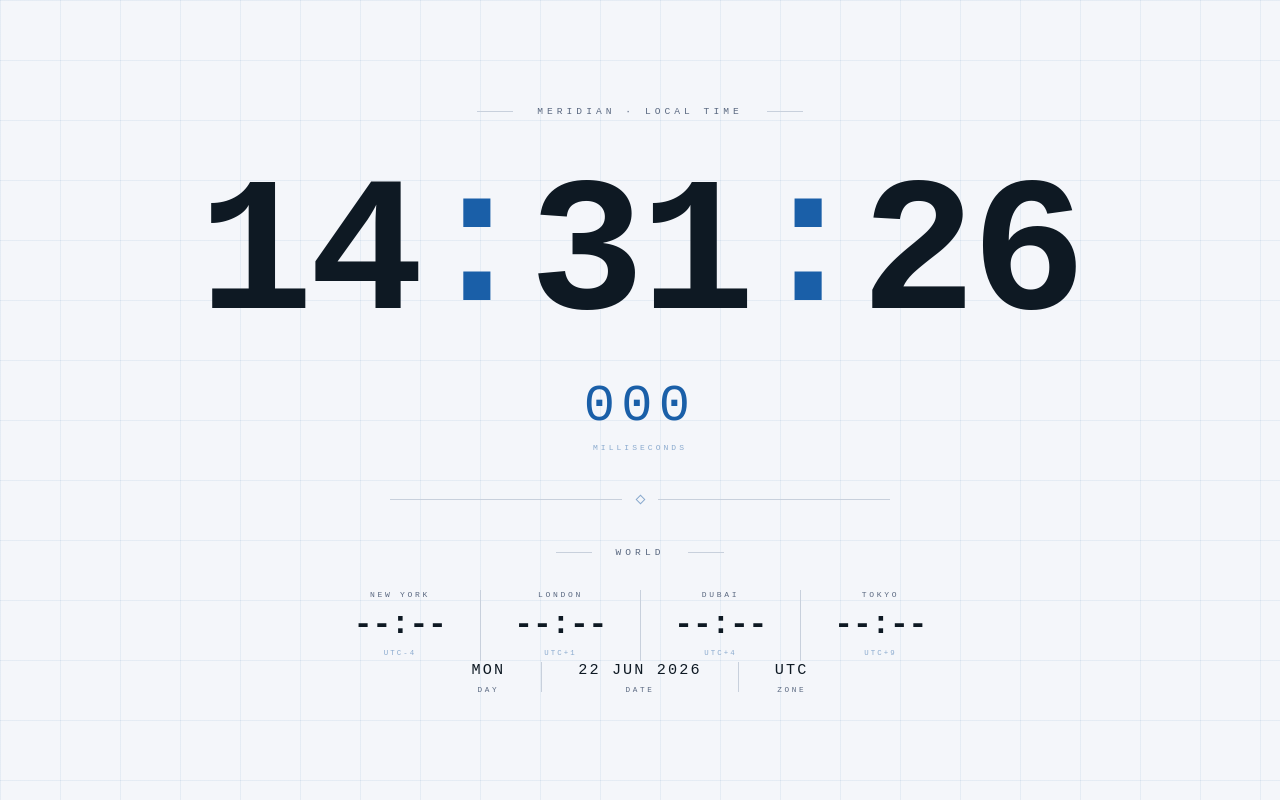
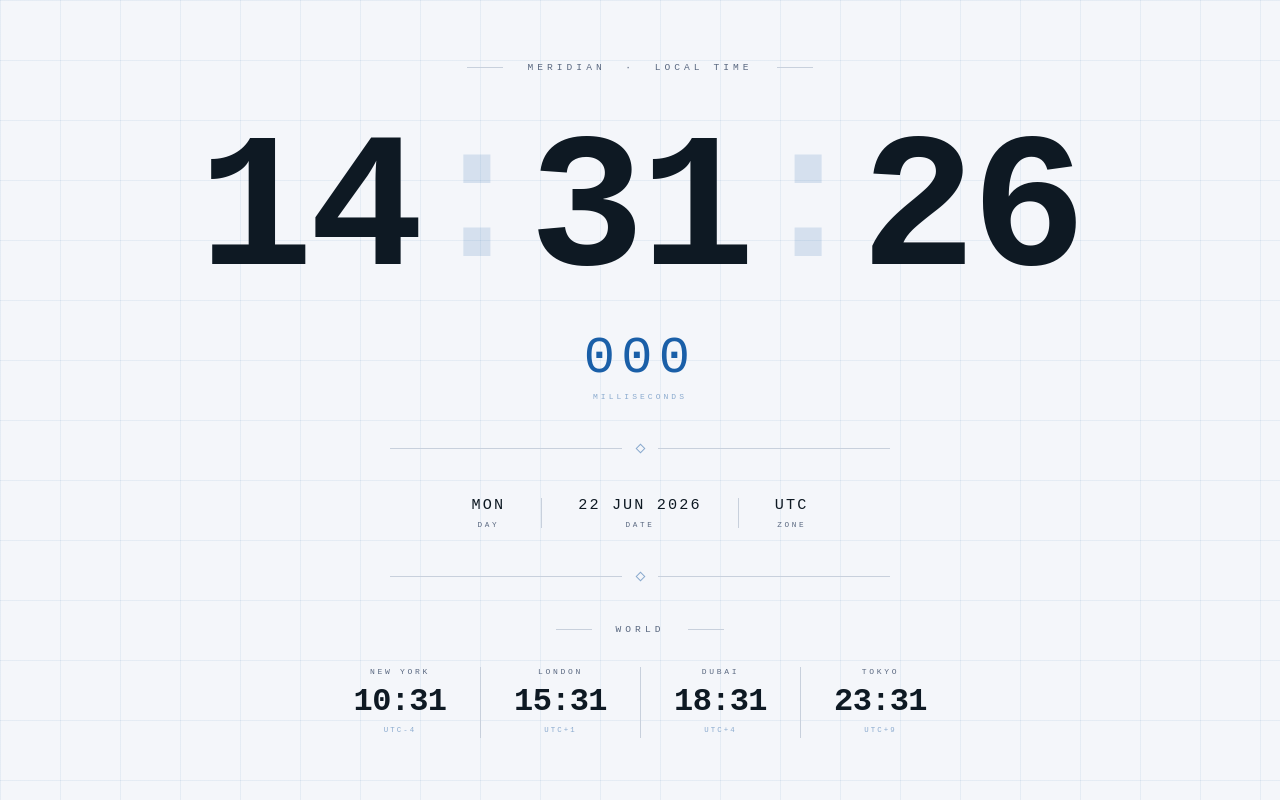
Before and after one commit to JulianBurgi/meridian-clock, a plain HTML site: page index.html in a window 1280 px wide. Drawn offline with Linux system fonts and the light colour scheme.

Commit message:
release: final polish — fix world clock ticking, move date above world panel, tighten layout

```diff
--- a/index.html
+++ b/index.html
@@ -29,58 +29,28 @@
       display: flex;
       align-items: center;
       justify-content: center;
+      padding: 3rem 1rem;
     }
 
-    .clock { text-align: center; padding: 2rem; width: 100%; }
+    .clock { text-align: center; width: 100%; }
 
-    .eyebrow {
+    /* ── shared components ── */
+    .section-label {
       font-size: 0.6rem;
       letter-spacing: 0.42em;
       text-transform: uppercase;
       color: var(--secondary);
-      margin-bottom: 2.75rem;
       display: flex;
       align-items: center;
       justify-content: center;
       gap: 1.5rem;
     }
-    .eyebrow::before, .eyebrow::after {
+    .section-label::before, .section-label::after {
       content: '';
       width: 36px;
       height: 1px;
       background: var(--rule);
       display: block;
-    }
-
-    .time-display {
-      font-size: clamp(3.5rem, 15vw, 12.5rem);
-      font-weight: 700;
-      letter-spacing: -0.025em;
-      line-height: 1;
-      font-variant-numeric: tabular-nums;
-      white-space: nowrap;
-    }
-
-    .colon { color: var(--accent); display: inline-block; position: relative; top: -0.04em; }
-
-    .ms-block {
-      margin-top: 1.5rem;
-      display: flex;
-      flex-direction: column;
-      align-items: center;
-      gap: 0.45rem;
-    }
-    .ms-display {
-      font-size: clamp(1.6rem, 4.5vw, 3.25rem);
-      font-variant-numeric: tabular-nums;
-      letter-spacing: 0.12em;
-      color: var(--accent);
-    }
-    .ms-label {
-      font-size: 0.5rem;
-      letter-spacing: 0.38em;
-      text-transform: uppercase;
-      color: var(--accent-muted);
     }
 
     .rule {
@@ -100,8 +70,57 @@
       margin: 0 0.9rem;
     }
 
-    .date-row { display: flex; align-items: center; justify-content: center; }
-    .date-field { text-align: center; padding: 0 clamp(1rem, 3vw, 2.25rem); }
+    /* ── main time ── */
+    .section-label.main { margin-bottom: 2.75rem; }
+
+    .time-display {
+      font-size: clamp(3.5rem, 15vw, 12.5rem);
+      font-weight: 700;
+      letter-spacing: -0.025em;
+      line-height: 1;
+      font-variant-numeric: tabular-nums;
+      white-space: nowrap;
+    }
+
+    .colon {
+      color: var(--accent);
+      display: inline-block;
+      position: relative;
+      top: -0.04em;
+      transition: opacity 0.07s linear;
+    }
+
+    .ms-block {
+      margin-top: 1.5rem;
+      display: flex;
+      flex-direction: column;
+      align-items: center;
+      gap: 0.45rem;
+    }
+    .ms-display {
+      font-size: clamp(1.6rem, 4.5vw, 3.25rem);
+      font-variant-numeric: tabular-nums;
+      letter-spacing: 0.12em;
+      color: var(--accent);
+      line-height: 1;
+    }
+    .ms-label {
+      font-size: 0.5rem;
+      letter-spacing: 0.38em;
+      text-transform: uppercase;
+      color: var(--accent-muted);
+    }
+
+    /* ── date row ── */
+    .date-row {
+      display: flex;
+      align-items: center;
+      justify-content: center;
+    }
+    .date-field {
+      text-align: center;
+      padding: 0 clamp(1rem, 3vw, 2.25rem);
+    }
     .date-value {
       font-size: clamp(0.7rem, 1.8vw, 0.95rem);
       letter-spacing: 0.14em;
@@ -118,35 +137,10 @@
     }
     .date-sep { width: 1px; height: 30px; background: var(--rule); flex-shrink: 0; }
 
-    @media (prefers-reduced-motion: reduce) {
-      /* colons stay visible, ms counter still updates — just no rapid opacity flicker */
-      .colon { opacity: 1 !important; }
-    }
+    /* ── world clock panel ── */
+    .world-section { margin-top: 0; }
 
-    /* ── world clock panel ── */
-    .world-section {
-      margin-top: 2.75rem;
-      text-align: center;
-    }
-
-    .world-eyebrow {
-      font-size: 0.6rem;
-      letter-spacing: 0.42em;
-      text-transform: uppercase;
-      color: var(--secondary);
-      margin-bottom: 2rem;
-      display: flex;
-      align-items: center;
-      justify-content: center;
-      gap: 1.5rem;
-    }
-    .world-eyebrow::before, .world-eyebrow::after {
-      content: '';
-      width: 36px;
-      height: 1px;
-      background: var(--rule);
-      display: block;
-    }
+    .section-label.world { margin-bottom: 2rem; }
 
     .world-grid {
       display: grid;
@@ -159,9 +153,7 @@
       text-align: center;
       padding: 0 0.75rem 0.25rem;
     }
-    .zone-card + .zone-card {
-      border-left: 1px solid var(--rule);
-    }
+    .zone-card + .zone-card { border-left: 1px solid var(--rule); }
 
     .zone-city {
       font-size: 0.5rem;
@@ -172,21 +164,22 @@
       white-space: nowrap;
     }
 
+    .zone-time-wrap {
+      position: relative;
+      display: inline-block;
+      line-height: 1;
+    }
     .zone-time {
       font-size: clamp(1.25rem, 3vw, 2rem);
       font-weight: 700;
       font-variant-numeric: tabular-nums;
       letter-spacing: -0.02em;
-      line-height: 1;
       color: var(--text);
-      position: relative;
-      display: inline-block;
     }
-
     .zone-day-badge {
       position: absolute;
-      top: -0.4em;
-      right: -1.4em;
+      top: -0.45em;
+      right: -1.5em;
       font-size: 0.42rem;
       letter-spacing: 0.05em;
       color: var(--accent);
@@ -202,14 +195,19 @@
     }
 
     @media (max-width: 420px) {
-      .world-grid { grid-template-columns: repeat(2, 1fr); row-gap: 1.5rem; }
-      .zone-card:nth-child(2n+1) { border-left: none; }
+      .world-grid { grid-template-columns: repeat(2, 1fr); row-gap: 1.75rem; }
+      .zone-card:nth-child(odd) { border-left: none; }
+    }
+
+    @media (prefers-reduced-motion: reduce) {
+      .colon { transition: none; opacity: 1 !important; }
     }
   </style>
 </head>
 <body>
   <main class="clock" role="timer" aria-label="Current local time">
-    <div class="eyebrow">Meridian · Local Time</div>
+
+    <div class="section-label main" aria-hidden="true">Meridian &nbsp;·&nbsp; Local Time</div>
 
     <div class="time-display" aria-hidden="true">
       <span id="hh">00</span><span class="colon">:</span><span id="mm">00</span><span class="colon">:</span><span id="ss">00</span>
@@ -224,11 +222,6 @@
       <div class="rule-line"></div>
       <div class="rule-diamond"></div>
       <div class="rule-line"></div>
-    </div>
-
-    <div class="world-section" aria-label="World clocks">
-      <div class="world-eyebrow">World</div>
-      <div class="world-grid" id="world-grid"></div>
     </div>
 
     <div class="date-row" aria-hidden="true">
@@ -247,6 +240,18 @@
         <div class="date-key">Zone</div>
       </div>
     </div>
+
+    <div class="rule" aria-hidden="true">
+      <div class="rule-line"></div>
+      <div class="rule-diamond"></div>
+      <div class="rule-line"></div>
+    </div>
+
+    <div class="world-section" aria-label="World clocks">
+      <div class="section-label world" aria-hidden="true">World</div>
+      <div class="world-grid" id="world-grid"></div>
+    </div>
+
   </main>
   <script>
     function pad(n, len) { return String(n).padStart(len || 2, '0'); }
@@ -255,11 +260,11 @@
     const MONTHS = ['JAN','FEB','MAR','APR','MAY','JUN','JUL','AUG','SEP','OCT','NOV','DEC'];
     const colons = document.querySelectorAll('.colon');
 
-    // Timezone — resolved once, doesn't change
+    // Local timezone label — set once
     const tzRaw = Intl.DateTimeFormat().resolvedOptions().timeZone || 'Local';
     document.getElementById('tz').textContent = tzRaw.split('/').pop().replace(/_/g, ' ');
 
-    // ── World clock setup ──────────────────────────────────────
+    // ── World clocks ───────────────────────────────────────────
     const ZONES = [
       { city: 'New York', tz: 'America/New_York' },
       { city: 'London',   tz: 'Europe/London'    },
@@ -267,41 +272,39 @@
       { city: 'Tokyo',    tz: 'Asia/Tokyo'        },
     ];
 
-    // Build cards
     const worldGrid = document.getElementById('world-grid');
     ZONES.forEach((z, i) => {
       const card = document.createElement('div');
       card.className = 'zone-card';
       card.innerHTML =
         '<div class="zone-city">' + z.city + '</div>' +
-        '<div class="zone-time" id="zt-' + i + '">--:--' +
+        '<div class="zone-time-wrap">' +
+          '<span class="zone-time" id="zt-' + i + '">--:--</span>' +
           '<span class="zone-day-badge" id="zd-' + i + '"></span>' +
         '</div>' +
         '<div class="zone-offset" id="zo-' + i + '">—</div>';
       worldGrid.appendChild(card);
     });
 
-    // Pre-build Intl formatters — created once, reused every frame
+    // Formatters — built once, reused every tick
     const timeFmts = ZONES.map(z => new Intl.DateTimeFormat('en', {
       timeZone: z.tz, hour: '2-digit', minute: '2-digit', hour12: false,
+    }));
+    const dateFmts = ZONES.map(z => new Intl.DateTimeFormat('en-CA', {
+      timeZone: z.tz, year: 'numeric', month: '2-digit', day: '2-digit',
     }));
     const offsetFmts = ZONES.map(z => new Intl.DateTimeFormat('en', {
       timeZone: z.tz, timeZoneName: 'shortOffset',
     }));
-    const dateFmts = ZONES.map(z => new Intl.DateTimeFormat('en-CA', {
-      timeZone: z.tz, year: 'numeric', month: '2-digit', day: '2-digit',
-    }));
+    const localDateFmt = new Intl.DateTimeFormat('en-CA');
 
-    // Offsets are DST-aware but change rarely — set once on load
-    const now0 = new Date();
+    // UTC offsets — set once on load (DST changes twice a year, negligible)
     ZONES.forEach((z, i) => {
-      const parts = offsetFmts[i].formatToParts(now0);
-      const tzPart = parts.find(p => p.type === 'timeZoneName');
-      if (tzPart) document.getElementById('zo-' + i).textContent =
-        tzPart.value.replace('GMT', 'UTC');
+      const parts = offsetFmts[i].formatToParts(new Date());
+      const part  = parts.find(p => p.type === 'timeZoneName');
+      if (part) document.getElementById('zo-' + i).textContent =
+        part.value.replace('GMT', 'UTC');
     });
-
-    const localDateFmt = new Intl.DateTimeFormat('en-CA');
     // ──────────────────────────────────────────────────────────
 
     let prevSec = -1;
@@ -309,37 +312,37 @@
     function tick() {
       const now = new Date();
       const ms  = now.getMilliseconds();
+      const s   = now.getSeconds();
 
+      // Main display — every frame
       document.getElementById('hh').textContent = pad(now.getHours());
       document.getElementById('mm').textContent = pad(now.getMinutes());
-      document.getElementById('ss').textContent = pad(now.getSeconds());
+      document.getElementById('ss').textContent = pad(s);
       document.getElementById('ms').textContent = pad(ms, 3);
 
-      // Colons blink in sync with the actual second boundary
+      // Colons blink in sync with second boundary
       const off = ms >= 500;
       colons.forEach(c => c.style.opacity = off ? '0.14' : '1');
 
-      // Update date once per second, only when it changes
-      const s = now.getSeconds();
+      // Per-second updates
       if (s !== prevSec) {
         prevSec = s;
+
+        // Local date — only changes at midnight
         if (s === 0 || document.getElementById('day-name').textContent === '—') {
           document.getElementById('day-name').textContent = DAYS[now.getDay()];
           document.getElementById('date-str').textContent =
             pad(now.getDate()) + ' ' + MONTHS[now.getMonth()] + ' ' + now.getFullYear();
         }
-      }
 
-      // World clocks — update every second
-      if (s !== prevSec) {
+        // World clocks
         const localDate = localDateFmt.format(now);
         ZONES.forEach((z, i) => {
-          document.getElementById('zt-' + i).childNodes[0].textContent = timeFmts[i].format(now);
+          document.getElementById('zt-' + i).textContent = timeFmts[i].format(now);
           const zoneDate = dateFmts[i].format(now);
-          const badge = document.getElementById('zd-' + i);
+          const badge    = document.getElementById('zd-' + i);
           if (zoneDate !== localDate) {
-            const diff = new Date(zoneDate) - new Date(localDate);
-            badge.textContent = diff > 0 ? '+1' : '-1';
+            badge.textContent = new Date(zoneDate) > new Date(localDate) ? '+1' : '-1';
           } else {
             badge.textContent = '';
           }
```
